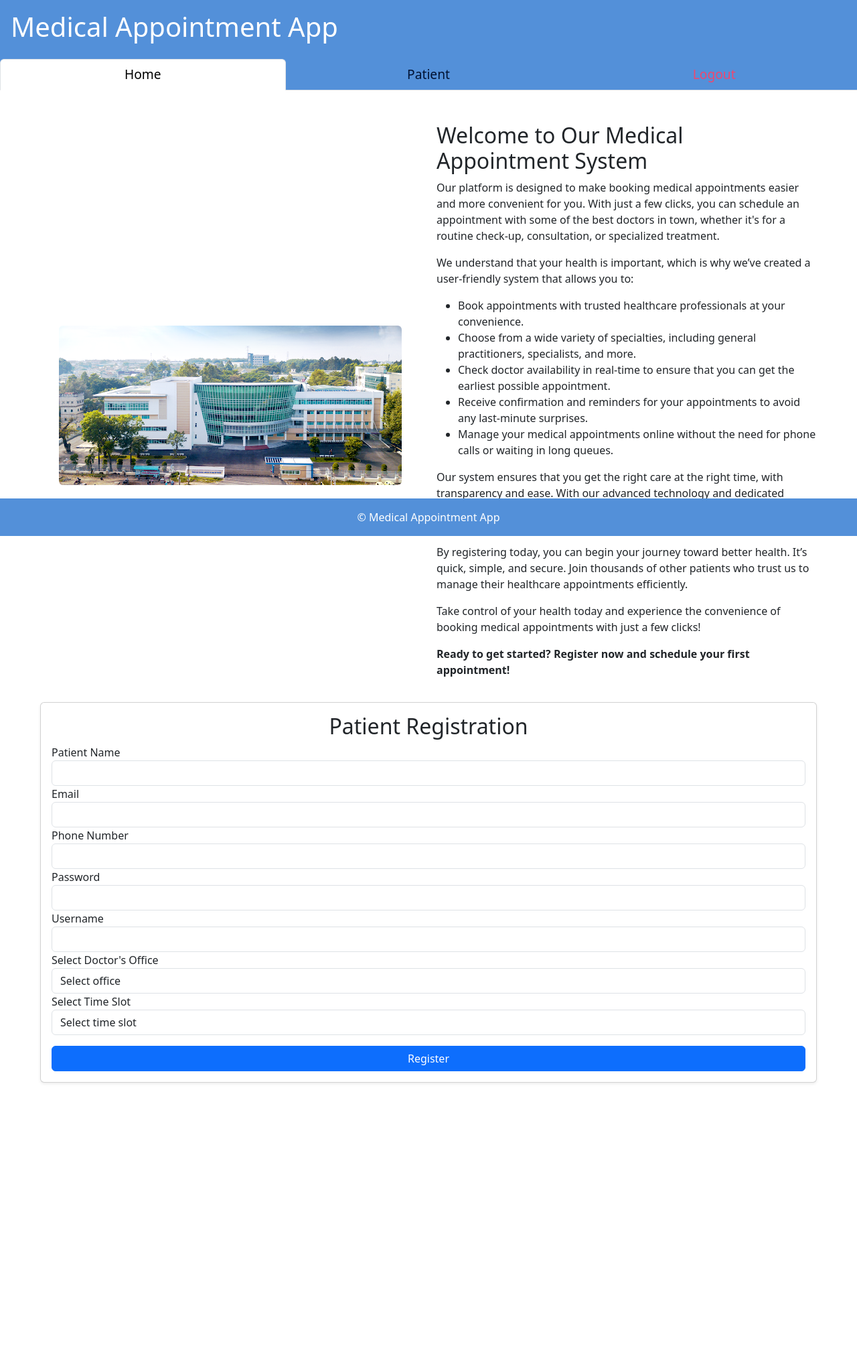
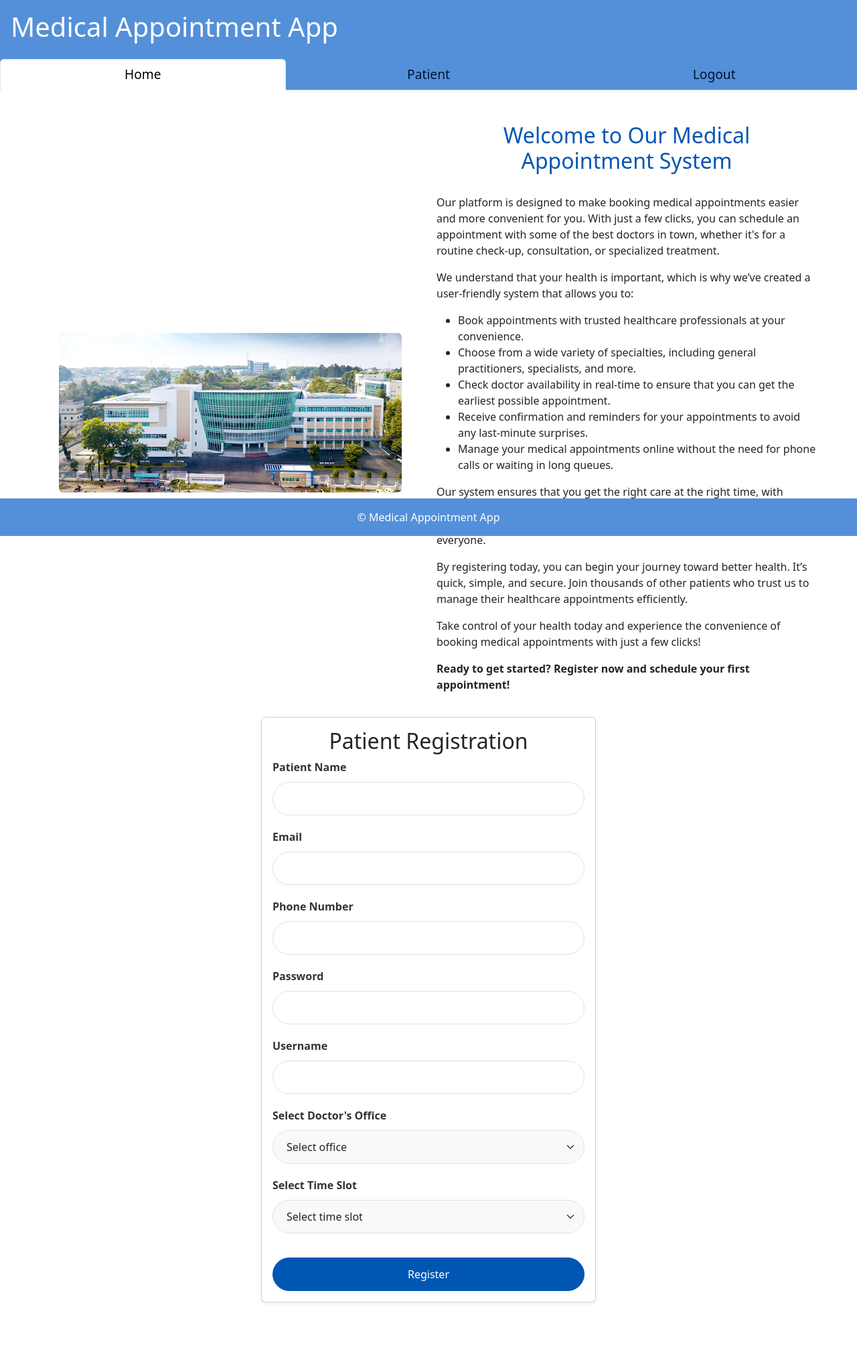
Before and after one commit to yukihim/web-programming-assignment, a PHP site: page /index.php?page=home&isSignedIn=true&user=guest in a window 1280 px wide. Shown: the whole page at 67% size. Before the commit the page ends 1617 px from the top, so only its background shows below. Run offline with PHP 8.4, Linux system fonts and the light colour scheme; data comes from the database, SQL or seed files in the repository; data that the repository does not hold is empty.

Commit message:
cập nhất style và đổi màu chữ logout

```diff
--- a/assets/styles/styles.css
+++ b/assets/styles/styles.css
@@ -1 +1,155 @@
 /* Maybe not needed */
+
+/* Form Container */
+.container {
+    max-width: 600px;
+    background: #ffffff;
+    border-radius: 15px;
+    box-shadow: 0 10px 30px rgba(0, 0, 0, 0.1);
+    padding: 40px;
+}
+
+/* Heading */
+h2 {
+    text-align: center;
+    font-size: 32px;
+    color: #0056b3;
+    margin-bottom: 30px;
+}
+
+/* Form Inputs (Select, Input, Button) */
+.form-select, .form-control, .btn {
+    border-radius: 25px;
+    padding: 12px 20px;
+    font-size: 16px;
+    transition: all 0.3s ease-in-out;
+}
+
+/* Focus States */
+.form-select:focus, .form-control:focus, .btn:focus {
+    box-shadow: 0 0 10px rgba(0, 123, 255, 0.6);
+    border-color: #0056b3;
+}
+
+/* Select Background */
+.form-select {
+    background-color: #f9f9f9;
+}
+
+/* Primary Button */
+.btn-primary {
+    background-color: #0056b3;
+    border-color: #0056b3;
+    color: #ffffff;
+}
+
+/* Button Hover State */
+.btn-primary:hover {
+    background-color: #00408d;
+    border-color: #00408d;
+}
+
+/* Modal Content */
+.modal-content {
+    background: linear-gradient(45deg, #ffffff, #e1f5fe);
+}
+
+/* Modal Header */
+.modal-header {
+    background: #1bb300;
+    color: white;
+}
+
+/* Modal Footer */
+.modal-footer button {
+    background-color: #0056b3;
+    border-color: #0056b3;
+    color: #ffffff;
+}
+
+/* Modal Footer Button Hover */
+.modal-footer button:hover {
+    background-color: #00408d;
+    border-color: #00408d;
+}
+
+/* Close Button */
+.btn-close {
+    background: none;
+    border: none;
+    color: white;
+}
+
+/* Close Button Hover */
+.btn-close:hover {
+    color: #0056b3;
+}
+
+/* Margin Bottom for Elements */
+.mb-4 {
+    margin-bottom: 24px;
+}
+
+/* Form Label */
+.form-label {
+    font-weight: 600;
+    font-size: 16px;
+    margin-bottom: 10px;
+    color: #333;
+}
+
+/* Custom Icon */
+.custom-icon {
+    width: 24px;
+    height: 24px;
+    color: #0056b3;
+    margin-right: 10px;
+}
+
+/* Modal Body */
+.modal-body {
+    font-size: 18px;
+}
+
+/* Form Control Feedback (for error messages) */
+.form-control-feedback {
+    color: #dc3545;
+    font-size: 14px;
+}
+
+/* Card Styling for the Form */
+.card {
+    border-radius: 15px;
+    box-shadow: 0 10px 30px rgba(0, 0, 0, 0.1);
+}
+
+/* Input Fields */
+.form-control {
+    border-radius: 25px;
+    padding: 12px 20px;
+    font-size: 16px;
+    transition: all 0.3s ease-in-out;
+}
+
+/* Form Group Spacing */
+.form-group {
+    margin-bottom: 20px;
+}
+
+/* Form Button */
+button[type="submit"] {
+    background-color: #0056b3;
+    border-color: #0056b3;
+    color: white;
+    padding: 12px 20px;
+    border-radius: 25px;
+    font-size: 16px;
+    width: 100%;
+    transition: all 0.3s ease-in-out;
+}
+
+/* Button Hover Effect */
+button[type="submit"]:hover {
+    background-color: #00408d;
+    border-color: #00408d;
+}
--- a/components/header.php
+++ b/components/header.php
@@ -50,7 +50,7 @@
                     </li>
                 <?php endif; ?>
                 <li class="nav-item">
-                    <a class="nav-link <?php echo $page == 'logout' ? 'active' : ''; ?>" href="index.php?page=home&isSignedIn=false" style="<?php echo $page == 'logout' ? '' : 'color:#ef476f'; ?>">Logout</a>
+                    <a class="nav-link <?php echo $page == 'logout' ? 'active' : ''; ?>" href="index.php?page=home&isSignedIn=false" style="<?php echo $page == 'logout' ? '' : 'color:#001233'; ?>">Logout</a>
                 </li>
             <?php endif; ?>
         </ul>
--- a/index.php
+++ b/index.php
@@ -111,9 +111,9 @@ if (isset($_GET['isSignedIn']) && $_GET['isSignedIn'] == 'false') {
                 }
             ?>
         </div>
+    </div>
 
-        <!-- Footer -->
-        <?php include 'components/footer.php'; ?>
-    </div>
+    <!-- Footer -->
+    <?php include 'components/footer.php'; ?>
 </body>
 </html>
--- a/pages/home/home.php
+++ b/pages/home/home.php
@@ -72,39 +72,39 @@ if ($_SERVER['REQUEST_METHOD'] == 'POST') {
     </div>
 
     <!-- Patient Registration Form -->
-    <div class="card shadow-sm rounded" style="margin: 20px auto;">
+    <div class="card shadow-sm rounded" style="max-width: 500px; margin: 20px auto;">
         <div class="card-body">
             <h2 class="card-title text-center">Patient Registration</h2>
 
             <!-- Registration Form -->
             <form action="index.php?page=home&isSignedIn=true&user=guest" method="POST">
                 <div class="form-group">
-                    <label for="name">Patient Name</label>
+                    <label for="name" class="form-label">Patient Name</label>
                     <input type="text" class="form-control" id="name" name="name" required>
                 </div>
                 <div class="form-group">
-                    <label for="email">Email</label>
+                    <label for="email" class="form-label">Email</label>
                     <input type="email" class="form-control" id="email" name="email" required>
                 </div>
                 <div class="form-group">
-                    <label for="phone">Phone Number</label>
+                    <label for="phone" class="form-label">Phone Number</label>
                     <input type="text" class="form-control" id="phone" name="phone" required>
                 </div>
                 <div class="form-group">
-                    <label for="password">Password</label>
+                    <label for="password" class="form-label">Password</label>
                     <input type="password" class="form-control" id="password" name="password" required>
                 </div>
 
                 <!-- Add Username field -->
                 <div class="form-group">
-                    <label for="username">Username</label>
+                    <label for="username" class="form-label">Username</label>
                     <input type="text" class="form-control" id="username" name="username" required>
                 </div>
 
                 <!-- Select Doctor's Office -->
                 <div class="form-group">
-                    <label for="doctor_office">Select Doctor's Office</label>
-                    <select class="form-control" id="doctor_office" name="doctor_office" required>
+                    <label for="doctor_office" class="form-label">Select Doctor's Office</label>
+                    <select class="form-select" id="doctor_office" name="doctor_office" required>
                         <option value="">Select office</option>
                         <?php while ($doctor_office = mysqli_fetch_assoc($doctor_offices)): ?>
                             <option value="<?= $doctor_office['id'] ?>"><?= $doctor_office['name'] ?></option>
@@ -114,8 +114,8 @@ if ($_SERVER['REQUEST_METHOD'] == 'POST') {
 
                 <!-- Select Time Slot -->
                 <div class="form-group" id="timeslot-container">
-                    <label for="timeslot">Select Time Slot</label>
-                    <select class="form-control" id="timeslot" name="timeslot" required>
+                    <label for="timeslot" class="form-label">Select Time Slot</label>
+                    <select class="form-select" id="timeslot" name="timeslot" required>
                         <option value="">Select time slot</option>
                     </select>
                 </div>
@@ -124,8 +124,5 @@ if ($_SERVER['REQUEST_METHOD'] == 'POST') {
             </form>
         </div>
     </div>
-</div>
-
-
 
 <script src="assets/js/scripts.js"></script>
```
